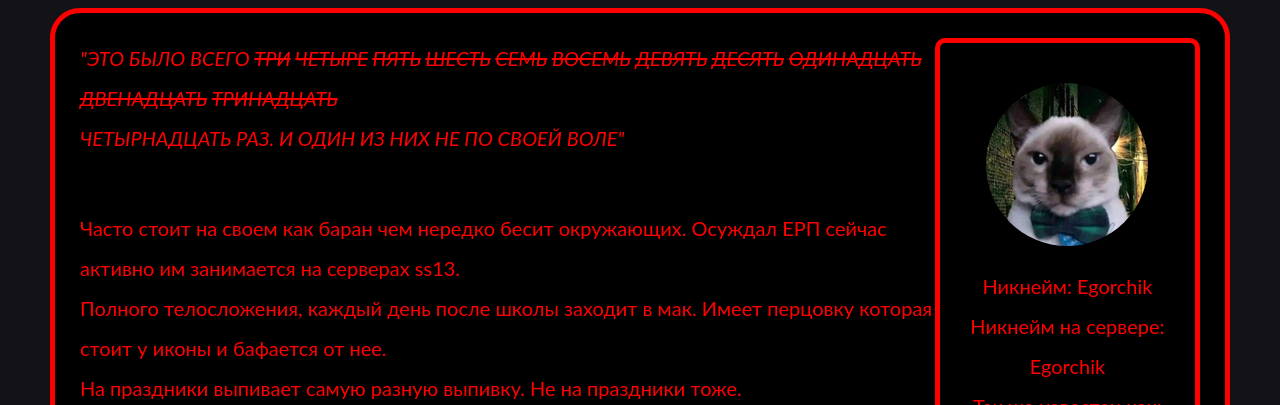
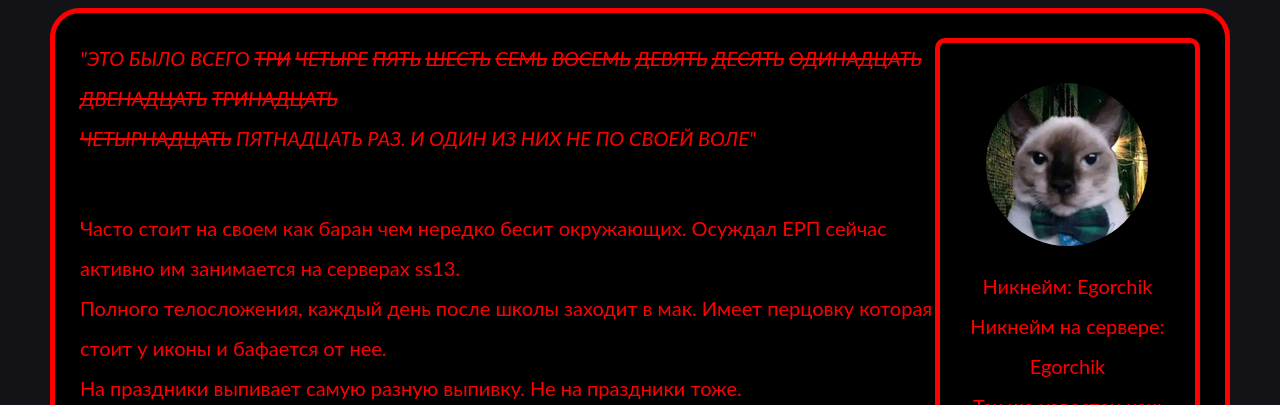
Before and after one commit to XFaer/Project-M.E.F, a plain HTML site: page users/Egorchick/Egorchick.html in a window 1280 px wide. Shown: the part 232-637 px from the top of the page. Drawn offline with nearby package versions, Linux system fonts and the light colour scheme; files whose address does not match are found by name.

Commit message:
Update Egorchick.html

```diff
--- a/users/Egorchick/Egorchick.html
+++ b/users/Egorchick/Egorchick.html
@@ -25,7 +25,7 @@
     <div class="main_div">
         <div class="text_div">
             <p><em>"ЭТО БЫЛО ВСЕГО <del>ТРИ</del> <del>ЧЕТЫРЕ</del> <del>ПЯТЬ</del> <del>ШЕСТЬ</del> <del>СЕМЬ</del> <del>ВОСЕМЬ</del> <del>ДЕВЯТЬ</del> <del>ДЕСЯТЬ</del> <del>ОДИНАДЦАТЬ</del> <del>ДВЕНАДЦАТЬ</del> <del>ТРИНАДЦАТЬ</del></em></p>
-            <p style="padding-bottom: 50px;"><em>ЧЕТЫРНАДЦАТЬ РАЗ. И ОДИН ИЗ НИХ НЕ ПО СВОЕЙ ВОЛЕ"</em></p>
+            <p style="padding-bottom: 50px;"><em><del>ЧЕТЫРНАДЦАТЬ</del> ПЯТНАДЦАТЬ РАЗ. И ОДИН ИЗ НИХ НЕ ПО СВОЕЙ ВОЛЕ"</em></p>
 
             Часто стоит на своем как баран чем нередко бесит окружающих. Осуждал ЕРП сейчас активно им занимается на серверах ss13.
             <p>Полного телосложения, каждый день после школы заходит в мак. Имеет перцовку которая стоит у иконы и бафается от нее.</p>
```
